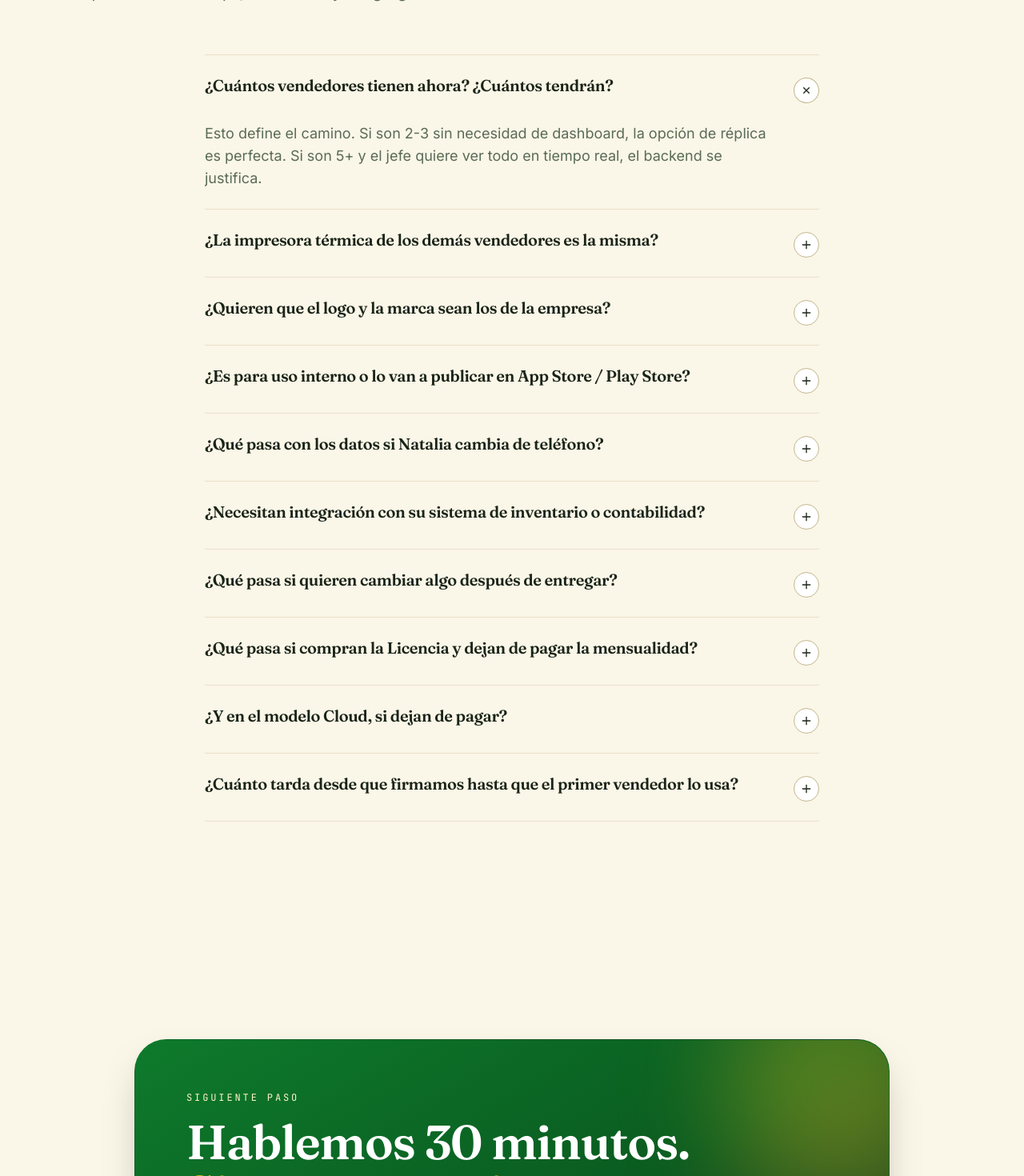
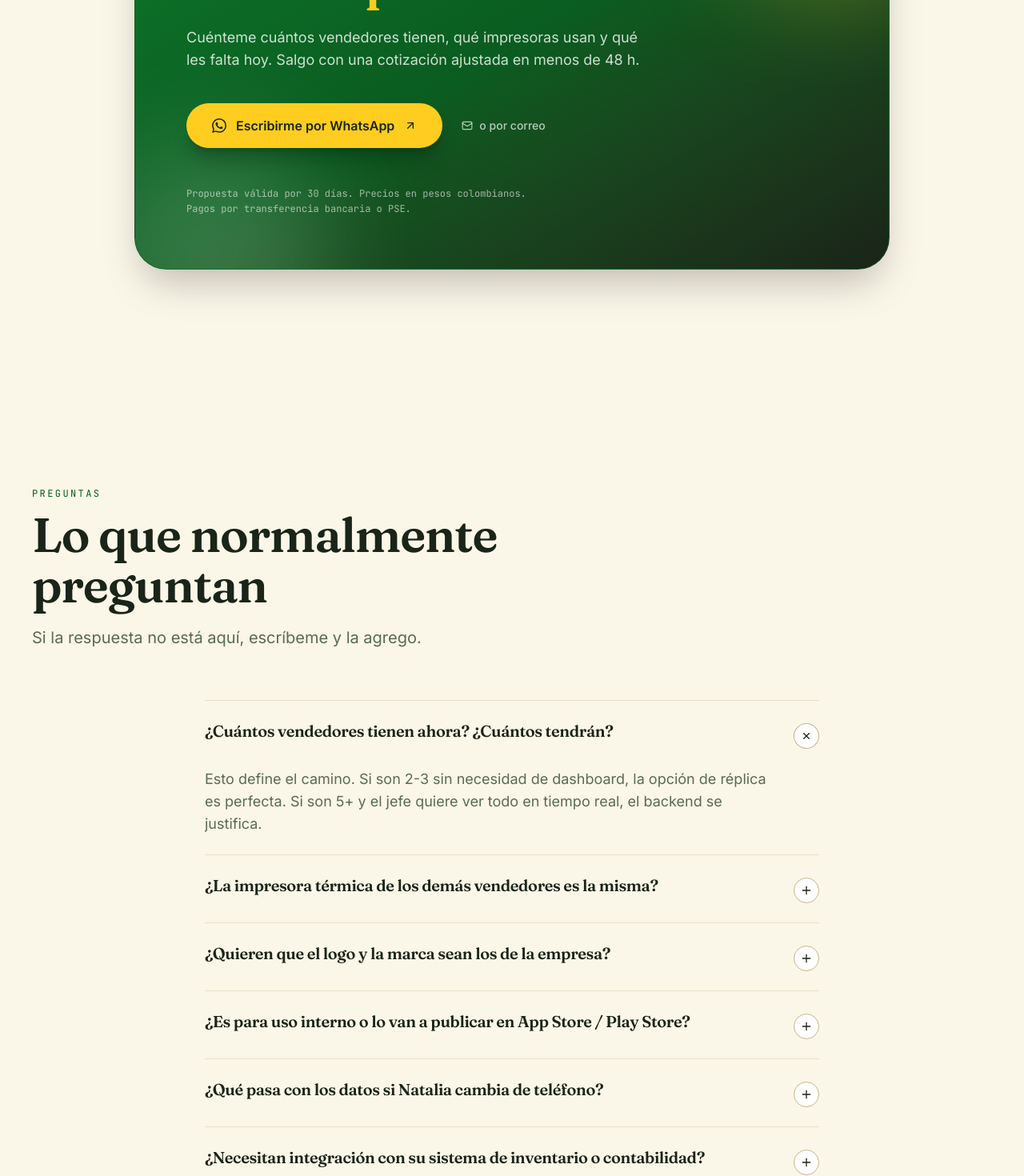
Before and after one commit to MichaelZapataAg/propuesta-arepas-luisa, a React (Vite) app: page / in a window 1280 px wide. Shown: the part 7020-8490 px from the top of the page at 80% size. Built offline with nearby package versions, Linux system fonts and the light colour scheme.

Commit message:
chore: mover FAQ al final, después del CTA

```diff
--- a/src/App.tsx
+++ b/src/App.tsx
@@ -18,8 +18,8 @@ function App() {
         <Features />
         <TechCapabilities />
         <Pricing />
+        <CTA />
         <FAQ />
-        <CTA />
       </main>
       <Footer />
     </>
```
